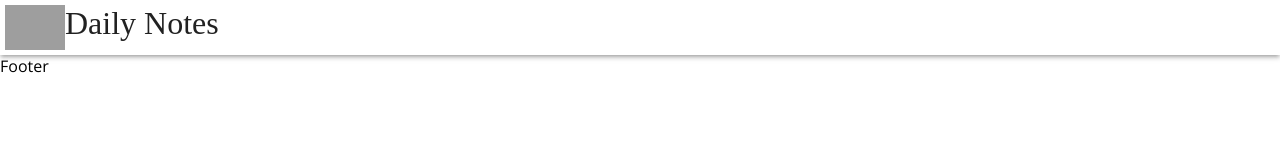
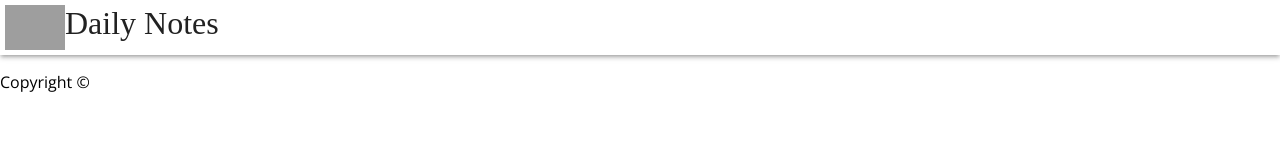
Before and after one commit to Kumilachew-g/react-daily-notes, a React (Create React App) app: page / in a window 1280 px wide. Shown: the top 160 px of the page. Built offline with nearby package versions, Linux system fonts and the light colour scheme; grey boxes are pictures that could not be loaded; the HTML template or start-up script is replaced by a standard one.

Commit message:
Add copyright symbol

```diff
--- a/src/components/Footer.jsx
+++ b/src/components/Footer.jsx
@@ -1,5 +1,9 @@
 function Footer() {
-  return <div>Footer</div>;
+  return (
+    <div>
+      <p>Copyright &copy;</p>
+    </div>
+  );
 }
 
 export default Footer;
```
